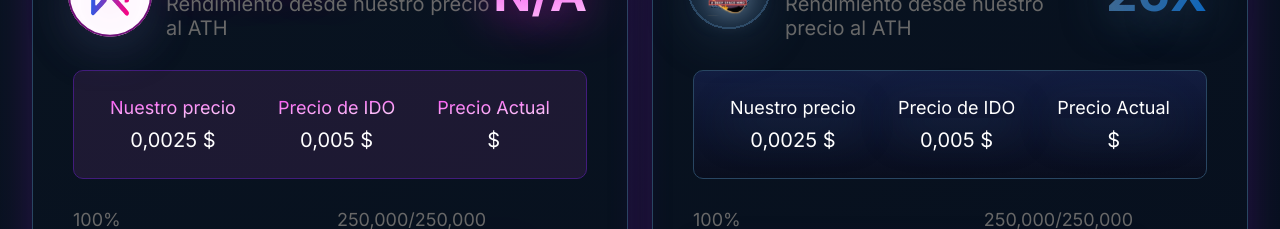
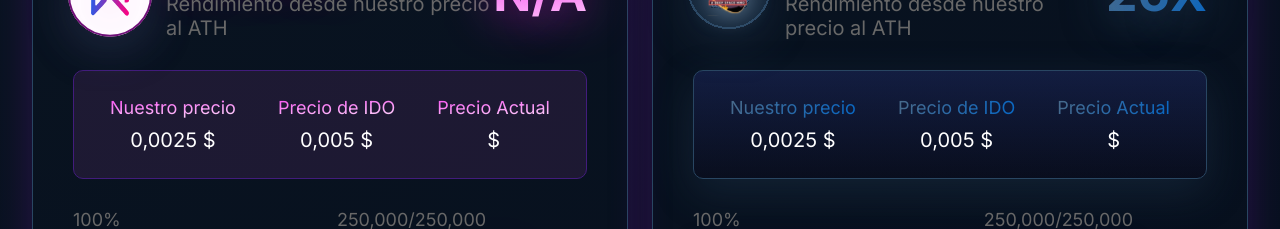
Before and after one commit to tayyabferozi/presale-news, a React (Create React App) app: page / in a window 1280 px wide. Shown: the part 1092-1321 px from the top of the page. Built offline with nearby package versions, Linux system fonts and the light colour scheme.

Commit message:
small fixes

```diff
--- a/src/styles/styles.scss
+++ b/src/styles/styles.scss
@@ -79,6 +79,7 @@
     display: flex;
     background: rgba(0, 0, 0, 0.2);
     gap: 30px;
+    box-shadow: 0px 14px 40px 0px #6414935e;
 
     h1,
     h2,
@@ -312,10 +313,15 @@
             rgba(62, 76, 199, 0.2) 0%,
             rgba(14, 1, 25, 0.2) 100%
           );
+          box-shadow: 0px 14px 40px 0px #2946624f;
           border: 1px solid #294662;
 
           .title {
-            box-shadow: 0px 14px 40px 0px #2946624f;
+            background: linear-gradient(115.48deg, #496a8a 0.3%, #0868c5 100%);
+            -webkit-background-clip: text;
+            -webkit-text-fill-color: transparent;
+            background-clip: text;
+            text-fill-color: transparent;
           }
         }
       }
```
